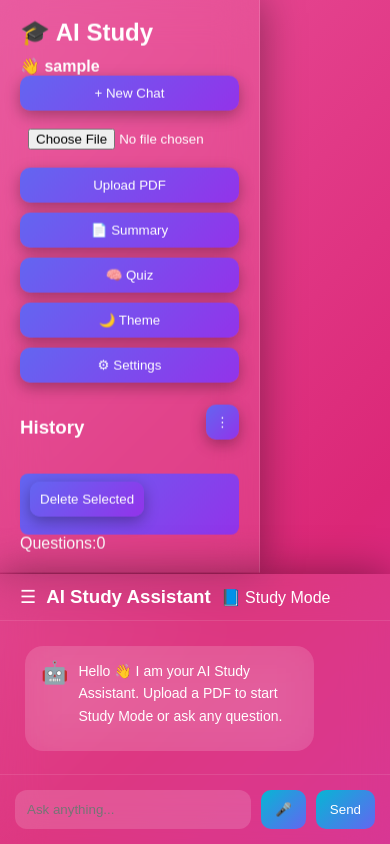
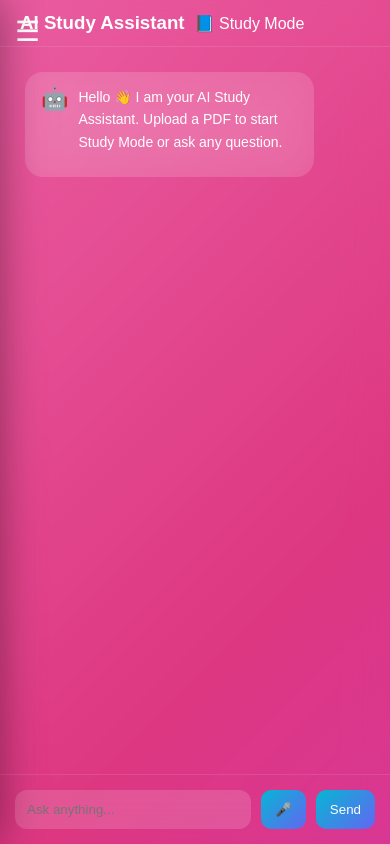
Before and after one commit to Pugazhanthi11/updated-ai-study-assistant, a website: page frontend/index.html in a window 390 px wide. Drawn offline with nearby package versions, Linux system fonts and the light colour scheme; no server answers; sample sign-in values are in the browser's storage.

Commit message:
Refactor and optimize CSS styles

```diff
--- a/frontend/style.css
+++ b/frontend/style.css
@@ -714,3 +714,43 @@ color:white;
 cursor:pointer;
 
 }
+
+/* ===== MOBILE RESPONSIVE ===== */
+
+.menuBtn{
+position:fixed;
+top:15px;
+left:15px;
+font-size:28px;
+background:none;
+border:none;
+color:white;
+cursor:pointer;
+z-index:2000;
+display:none;
+}
+
+/* MOBILE */
+
+@media (max-width:768px){
+
+.menuBtn{
+display:block;
+}
+
+.sidebar{
+position:fixed;
+left:-260px;
+top:0;
+width:260px;
+height:100%;
+z-index:1500;
+transition:0.3s;
+}
+
+.chat-container{
+width:100%;
+margin-left:0;
+}
+
+}
```
